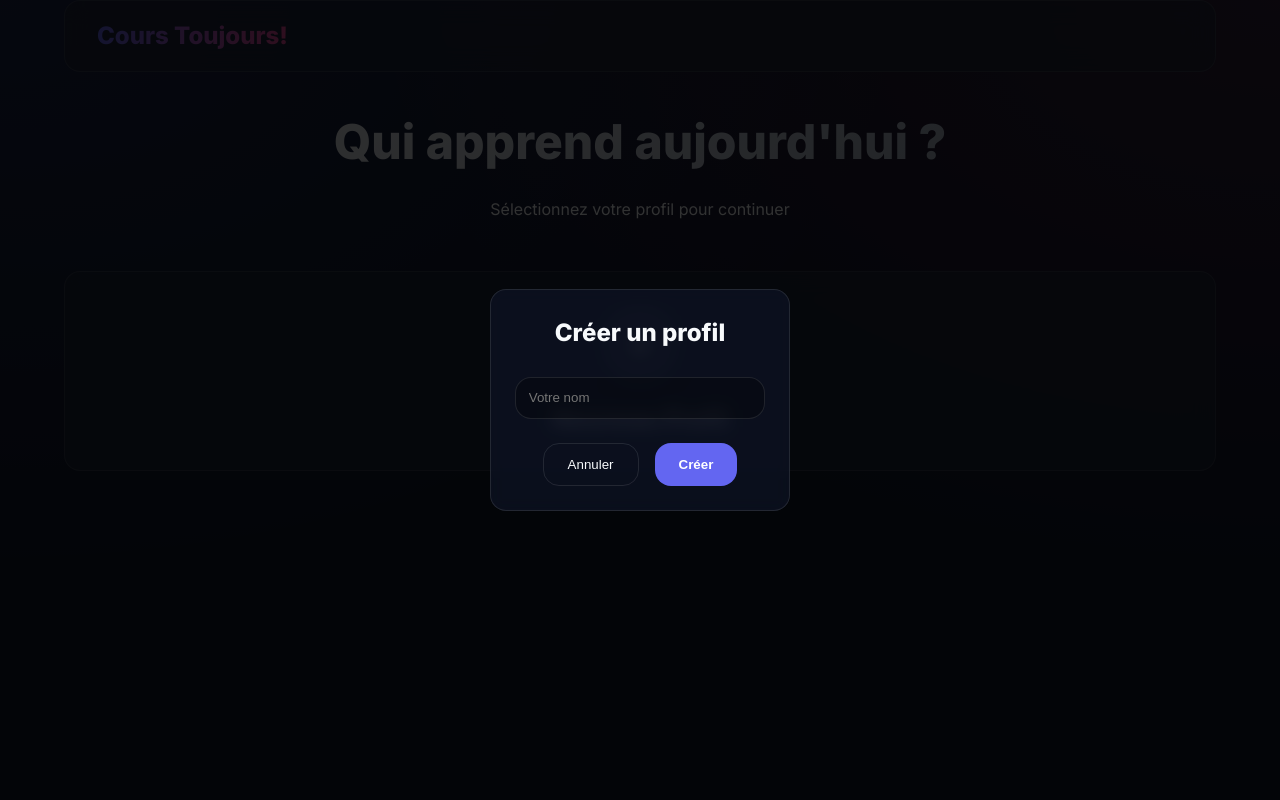
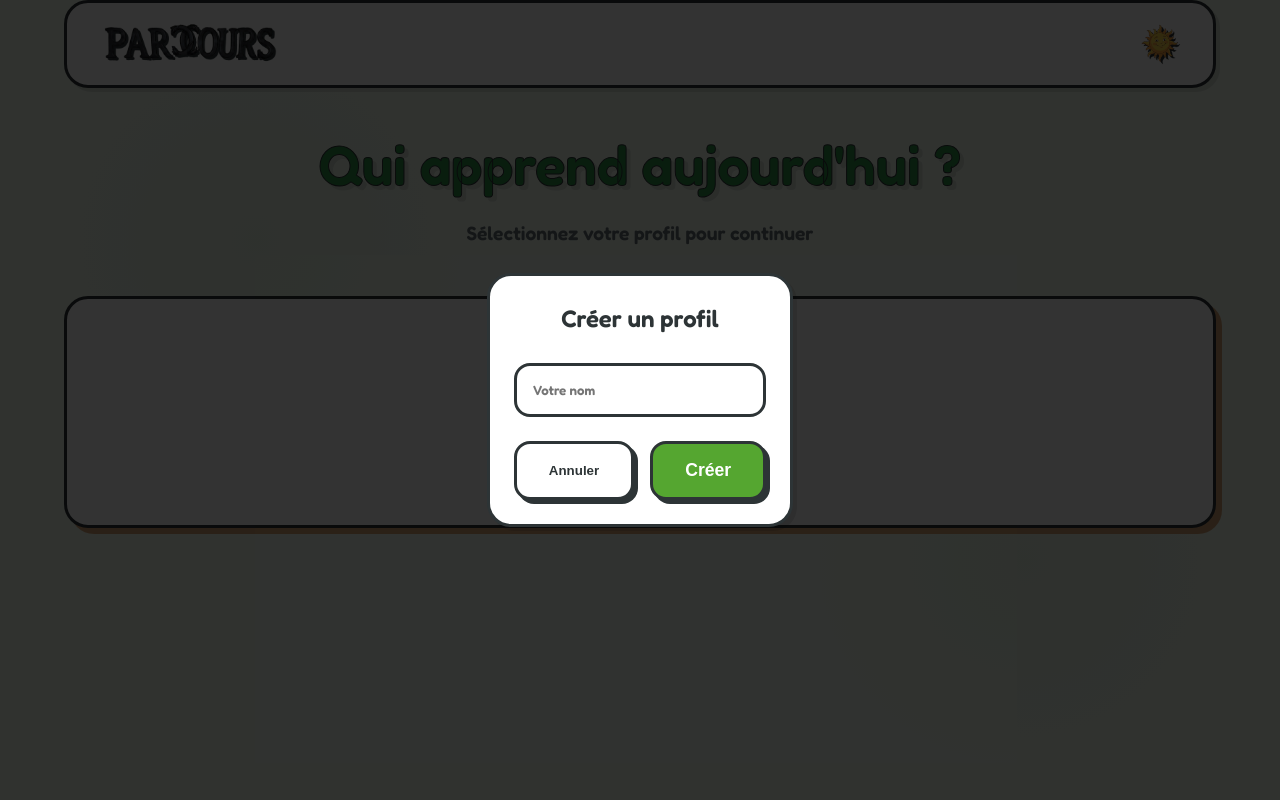
Before and after one commit to leorse/cours-toujours, a FastAPI app: page / in a window 1280 px wide, after a click that opens the changed part. Run offline with FastAPI, Linux system fonts and the light colour scheme.

Commit message:
ajout d'une theme nature

```diff
--- a/content/cours.yaml
+++ b/content/cours.yaml
@@ -1,3 +1,8 @@
 cours:
+ - events:
+   - conditions: first_view
+     type: dialogue
+     id: intro_mul_dialogue
+     content: "calculs/dialogue_intro.yaml"
  - page: maths/route_math.yaml
  - page: fourre_tout/route_test.yaml
--- a/content/maths/calculs/dialogue_intro.yaml
+++ b/content/maths/calculs/dialogue_intro.yaml
@@ -1,6 +1,5 @@
 dialogue:
   - id: intro_gribouille
-  - conditions: first_view
   - page: "Bienvenue dans ton parcours de **Mathématiques**, Un voyage au cœur de la base de toutes les **sciences**."
     image: "gribouille_coucou.png"
   - page: "On a un beau programme devant nous, conçu pour faire de toi un expert de la **précision**."
--- a/content/maths/route_math.yaml
+++ b/content/maths/route_math.yaml
@@ -5,10 +5,12 @@ road:
     title: "Le Concept de Multiplication"
     pages:
       - type: dialogue
+        id: intro_mul_dialogue
+        conditions:
+          - first_view
         content: "calculs/dialogue_intro.yaml"
       - type: "cours"
         content: "calculs/multiplications.md"
-
 
   # 2. Les Tables de 1 à 10 (Expansion automatique)
   - id: sequence_tables
--- a/src/main.py
+++ b/src/main.py
@@ -7,7 +7,7 @@ from sqlmodel import Session, select
 from typing import List, Optional
 
 from src.database import create_db_and_tables, get_session
-from src.models import User, Subject, Course, SubjectProgress, SubmitRequest, RoadStep, RoadStepProgress, TestSubmitRequest
+from src.models import User, Subject, Course, SubjectProgress, SubmitRequest, RoadStep, RoadStepProgress, TestSubmitRequest, UserEvent, Event
 from src.content_manager import ContentManager
 from src.test_generator import TestGenerator
 from src.fraction_generator import FractionGenerator
@@ -17,6 +17,19 @@ from src.exercise_engine import ExerciseEngine
 import re
 import time
 import random
+
+def check_global_events(user: User, session: Session) -> Optional[Event]:
+    events = ContentManager.get_events()
+    for event in events:
+        if event.conditions == "first_view":
+            # Check if user has seen it
+            seen = session.exec(select(UserEvent).where(
+                UserEvent.user_id == user.id,
+                UserEvent.event_id == event.id
+            )).first()
+            if not seen:
+                return event
+    return None
 
 def smart_compare(user_val, correct_val, ex_type: Optional[str] = None):
     """
@@ -67,7 +80,7 @@ async def lifespan(app: FastAPI):
     ContentManager.load_all()
     yield
 
-app = FastAPI(title="Cours Toujours!", lifespan=lifespan)
+app = FastAPI(title="Parcours", lifespan=lifespan)
 
 # Mount Static & Templates
 app.mount("/static", StaticFiles(directory="static"), name="static")
@@ -128,6 +141,11 @@ def dashboard(request: Request, session: Session = Depends(get_session), user: U
     # Get progress dict {subject_id: total_score}
     progress_entries = session.exec(select(SubjectProgress).where(SubjectProgress.user_id == user.id)).all()
     progress = {p.subject_id: p.score for p in progress_entries}
+
+    # Check global events
+    evt = check_global_events(user, session)
+    if evt:
+        return RedirectResponse(url=f"/event/{evt.id}")
 
     return templates.TemplateResponse("dashboard.html", {
         "request": request,
@@ -519,6 +537,61 @@ def flash_page(subject_id: str, request: Request, session: Session = Depends(get
         "exercises": exercises
     })
 
+@app.get("/event/{event_id}", response_class=HTMLResponse)
+def event_page(event_id: str, request: Request, session: Session = Depends(get_session), user: User = Depends(get_current_user)):
+    if not user:
+        return RedirectResponse(url="/")
+
+    event = ContentManager.get_event(event_id)
+    if not event:
+        return RedirectResponse(url="/dashboard")
+
+    # Mark as seen
+    seen = session.exec(select(UserEvent).where(
+        UserEvent.user_id == user.id,
+        UserEvent.event_id == event_id
+    )).first()
+
+    if not seen:
+        ue = UserEvent(user_id=user.id, event_id=event_id, timestamp=time.time())
+        session.add(ue)
+        session.commit()
+
+    if event.type == "dialogue":
+        # Search for dialogue content
+        dialogue_content = None
+        # 1. Try direct path
+        dialogue_content = ContentManager.get_dialogue("global", event.content)
+
+        # 2. Try in subjects
+        if not dialogue_content:
+            for sub in ContentManager.get_subjects():
+                dialogue_content = ContentManager.get_dialogue(sub.id, event.content)
+                if dialogue_content: break
+
+        if not dialogue_content:
+             return RedirectResponse(url="/dashboard")
+
+        # Create dummy step for template
+        dummy_step = type('obj', (object,), {
+            "id": event.id,
+            "title": "Introduction", # Could be added to Event model
+            "subject_id": "global",
+            "type": "dialogue",
+            "pages": []
+        })
+
+        return templates.TemplateResponse("dialogue.html", {
+            "request": request,
+            "user": user,
+            "step": dummy_step,
+            "dialogue": dialogue_content,
+            "next_url": "/dashboard"
+        })
+
+    return RedirectResponse(url="/dashboard")
+
+
 # --- Admin Routes ---
 
 @app.get("/admin/reset_all")
@@ -649,12 +722,15 @@ def debug_dashboard(request: Request, session: Session = Depends(get_session), u
             grouped_templates[subject_id] = []
         grouped_templates[subject_id].append(t)
 
+    dialogues = [e for e in ContentManager.get_events() if e.type == "dialogue"]
+
     return templates.TemplateResponse("debug.html", {
         "request": request,
         "user": user,
         "users": users,
         "grouped_templates": grouped_templates,
-        "subjects": subjects
+        "subjects": subjects,
+        "dialogues": dialogues
     })
 
 @app.get("/debug/test/{mode}/{template_id}", response_class=HTMLResponse)
--- a/static/css/style.css
+++ b/static/css/style.css
@@ -1,17 +1,29 @@
+@import url('https://fonts.googleapis.com/css2?family=Fredoka:wght@400;600&display=swap');
+
 :root {
-    --primary: #6366f1;
-    --primary-hover: #4f46e5;
-    --secondary: #ec4899;
-    --background: #0f172a;
-    --surface: rgba(30, 41, 59, 0.7);
-    --surface-hover: rgba(51, 65, 85, 0.8);
-    --text: #f8fafc;
-    --text-muted: #94a3b8;
-    --success: #10b981;
-    --error: #ef4444;
-    --glass-border: rgba(255, 255, 255, 0.1);
-    --radius: 1rem;
-    --font-main: 'Inter', system-ui, -apple-system, sans-serif;
+    --primary: #55a630;
+    /* Leaf Green */
+    --primary-dark: #2b9348;
+    --primary-hover: #80b918;
+    --secondary: #d4a373;
+    /* Path Sand */
+    --background: #f1faee;
+    /* Soft Cream */
+    --surface: #ffffff;
+    --surface-hover: #e9ecef;
+    --text: #2d3436;
+    /* Dark Grey */
+    --text-muted: #636e72;
+    --success: #2ecc71;
+    --error: #e74c3c;
+    --accent: #a29bfe;
+    /* Flower Purple */
+    --border-width: 3px;
+    --bold-shadow: 4px 4px 0px rgba(0, 0, 0, 0.1);
+    --font-main: 'Fredoka', 'Inter', system-ui, sans-serif;
+    --radius: 1.5rem;
+    --glass-border: #2d3436;
+    /* Using dark solid borders instead */
 }
 
 * {
@@ -23,8 +35,8 @@
 body {
     background-color: var(--background);
     background-image:
-        radial-gradient(at 0% 0%, rgba(99, 102, 241, 0.15) 0px, transparent 50%),
-        radial-gradient(at 100% 0%, rgba(236, 72, 153, 0.15) 0px, transparent 50%);
+        radial-gradient(circle at 20% 30%, rgba(85, 166, 48, 0.05) 0%, transparent 20%),
+        radial-gradient(circle at 80% 70%, rgba(85, 166, 48, 0.05) 0%, transparent 20%);
     background-attachment: fixed;
     color: var(--text);
     font-family: var(--font-main);
@@ -32,20 +44,28 @@ body {
     min-height: 100vh;
 }
 
-/* Glassmorphism Utilities */
-.glass {
+/* Cartoon Utilities */
+.cartoon-block {
     background: var(--surface);
-    backdrop-filter: blur(12px);
-    -webkit-backdrop-filter: blur(12px);
-    border: 1px solid var(--glass-border);
+    border: var(--border-width) solid var(--text);
     border-radius: var(--radius);
+    box-shadow: var(--bold-shadow);
+    transition: transform 0.1s, box-shadow 0.1s;
 }
 
+.cartoon-block:hover {
+    transform: translate(-2px, -2px);
+    box-shadow: 6px 6px 0px rgba(0, 0, 0, 0.15);
+}
+
+.glass,
 .glass-panel {
-    background: rgba(15, 23, 42, 0.6);
-    backdrop-filter: blur(8px);
-    border: 1px solid var(--glass-border);
+    background: var(--surface);
+    border: var(--border-width) solid var(--text);
     border-radius: var(--radius);
+    box-shadow: var(--bold-shadow);
+    backdrop-filter: none;
+    -webkit-backdrop-filter: none;
     padding: 1.5rem;
 }
 
@@ -62,16 +82,30 @@ body {
     align-items: center;
     padding: 1rem 0;
     margin-bottom: 2rem;
+    background: var(--surface) !important;
+}
+
+body.dark-mode {
+    --primary: #55a630;
+    --primary-dark: #2b9348;
+    --primary-hover: #80b918;
+    --secondary: #a87e58;
+    --background: #1e1e2e;
+    --surface: #2b2b3d;
+    --surface-hover: #353549;
+    --text: #f1faee;
+    --text-muted: #b2b2b2;
+    --glass-border: #f1faee;
 }
 
 .logo {
-    font-size: 1.5rem;
+    font-size: 2rem;
     font-weight: 800;
-    background: linear-gradient(to right, var(--primary), var(--secondary));
-    -webkit-background-clip: text;
-    background-clip: text;
-    -webkit-text-fill-color: transparent;
+    color: var(--primary);
     text-decoration: none;
+    -webkit-text-stroke: 1px var(--text);
+    filter: drop-shadow(2px 2px 0px var(--text));
+    letter-spacing: 1px;
 }
 
 .user-snippet {
@@ -107,59 +144,70 @@ body {
     align-items: center;
     text-decoration: none;
     color: var(--text);
-    transition: transform 0.2s, background 0.2s;
     cursor: pointer;
     padding: 2rem;
+    background: var(--surface);
+    border: 3px solid var(--text);
+    border-radius: var(--radius);
+    box-shadow: 6px 6px 0px var(--secondary);
+    transition: all 0.2s;
 }
 
 .profile-card:hover {
-    transform: translateY(-5px);
-    background: var(--surface-hover);
+    transform: translate(-4px, -4px);
+    box-shadow: 10px 10px 0px var(--secondary);
 }
 
 .profile-avatar {
-    width: 80px;
-    height: 80px;
+    width: 100px;
+    height: 100px;
     border-radius: 50%;
-    background: linear-gradient(135deg, var(--primary), var(--secondary));
+    background: var(--accent);
+    border: 3px solid var(--text);
     display: flex;
     align-items: center;
     justify-content: center;
-    font-size: 2rem;
+    font-size: 3rem;
     font-weight: bold;
-    margin-bottom: 1rem;
-    box-shadow: 0 4px 20px rgba(0, 0, 0, 0.3);
+    margin-bottom: 1.5rem;
+    box-shadow: 4px 4px 0px var(--text);
 }
 
 /* Subjects Grid */
 .subject-grid {
     display: grid;
     grid-template-columns: repeat(auto-fill, minmax(300px, 1fr));
-    gap: 1.5rem;
+    gap: 2rem;
 }
 
 .subject-card {
     text-decoration: none;
     color: var(--text);
+    background: var(--surface);
+    border: 3px solid var(--text);
+    border-radius: var(--radius);
+    box-shadow: 6px 6px 0px var(--primary);
+    padding: 2rem;
     transition: all 0.2s;
 }
 
 .subject-card:hover {
-    border-color: var(--primary);
-    transform: translateY(-2px);
+    transform: translate(-4px, -4px);
+    box-shadow: 10px 10px 0px var(--primary);
 }
 
 .progress-bar {
-    background: rgba(255, 255, 255, 0.1);
-    height: 8px;
-    border-radius: 4px;
-    margin-top: 1rem;
+    background: var(--surface-hover);
+    height: 14px;
+    border-radius: 7px;
+    border: 2px solid var(--text);
+    margin-top: 1.5rem;
     overflow: hidden;
 }
 
 .progress-fill {
     height: 100%;
-    background: linear-gradient(90deg, var(--primary), var(--secondary));
+    background: var(--primary);
     width: 0%;
     transition: width 1s ease-out;
 }
@@ -286,156 +317,98 @@ body {
     justify-content: center;
     cursor: pointer;
     z-index: 10;
-    transition: all 0.2s;
-}
-
-#toggle-exercises-btn:hover {
-    background: var(--primary);
-    border-color: var(--primary);
-}
-
-.exercise-card {
-    display: flex;
-    flex-direction: column;
-    gap: 1rem;
-}
-
-/* Drag and Drop Styles */
-.draggable-item {
-    padding: 0.5rem 1rem;
-    background: rgba(255, 255, 255, 0.1);
-    border: 1px solid var(--glass-border);
-    border-radius: 6px;
-    cursor: grab;
-    display: inline-block;
-    margin: 0.2rem;
-}
-
-.draggable-item:active {
-    cursor: grabbing;
-}
-
-.drop-zone {
-    display: inline-block;
-    min-width: 60px;
-    min-height: 1.5em;
-    border: 2px dashed var(--text-muted);
-    border-radius: 6px;
-    vertical-align: middle;
-    margin: 0 0.5rem;
-    text-align: center;
-    padding: 0 0.5rem;
-}
-
-.drop-zone.drag-over {
-    border-color: var(--primary);
-    background: rgba(99, 102, 241, 0.1);
-}
-
-.drop-zone.filled {
-    border-style: solid;
-    border-color: var(--success);
-    color: var(--success);
-}
-
-.fraction-layout {
-    display: inline-flex;
-    flex-direction: column;
-    align-items: center;
-    justify-content: center;
-    vertical-align: middle;
-    margin: 0 1rem;
-}
-
-.fraction-line {
-    width: 100%;
-    min-width: 50px;
-    height: 2px;
-    background-color: var(--text);
-    margin: 0.2rem 0;
+    box-shadow: 2px 2px 0px var(--text);
 }
 
 .option-btn {
-    background: rgba(255, 255, 255, 0.05);
-    border: 1px solid var(--glass-border);
-    padding: 1rem;
-    border-radius: var(--radius);
+    background: var(--surface);
+    border: 3px solid var(--text);
+    padding: 1.2rem;
+    border-radius: 1rem;
     color: var(--text);
+    font-weight: 600;
     cursor: pointer;
-    text-align: left;
     transition: all 0.2s;
+    box-shadow: 4px 4px 0px var(--text);
 }
 
 .option-btn:hover {
-    background: rgba(255, 255, 255, 0.1);
-    border-color: var(--primary);
+    transform: translate(-2px, -2px);
+    box-shadow: 6px 6px 0px var(--text);
 }
 
 .option-btn.selected {
     background: var(--primary);
-    border-color: var(--primary);
+    color: #fff;
 }
 
 .btn-primary {
     background: var(--primary);
     color: white;
-    border: none;
-    padding: 0.8rem 1.5rem;
-    border-radius: var(--radius);
-    font-weight: 600;
+    border: 3px solid var(--text);
+    padding: 1rem 2rem;
+    border-radius: 1rem;
+    font-weight: 800;
+    font-size: 1.1rem;
     cursor: pointer;
-    transition: background 0.2s;
+    box-shadow: 4px 4px 0px var(--text);
+    transition: all 0.1s;
 }
 
-.btn-primary:hover {
-    background: var(--primary-hover);
+.btn-primary:active {
+    transform: translate(2px, 2px);
+    box-shadow: 2px 2px 0px var(--text);
 }
 
 .btn-secondary {
-    background: transparent;
-    border: 1px solid var(--glass-border);
+    background: var(--surface);
+    border: 3px solid var(--text);
     color: var(--text);
-    padding: 0.8rem 1.5rem;
-    border-radius: var(--radius);
+    padding: 1rem 2rem;
+    border-radius: 1rem;
+    font-weight: 600;
     cursor: pointer;
-    transition: background 0.2s;
-}
-
-.btn-secondary:hover {
-    background: rgba(255, 255, 255, 0.05);
+    box-shadow: 4px 4px 0px var(--text);
 }
 
 /* Animations */
-@keyframes fadeIn {
-    from {
+@keyframes bounceIn {
+    0% {
+        transform: scale(0.9);
         opacity: 0;
-        transform: translateY(10px);
     }
 
-    to {
+    60% {
+        transform: scale(1.05);
         opacity: 1;
-        transform: translateY(0);
-    }
-}
-
-@keyframes pulse-gold {
-    0% {
-        box-shadow: 0 0 0 0 rgba(245, 158, 11, 0.4);
-    }
-
-    70% {
-        box-shadow: 0 0 0 15px rgba(245, 158, 11, 0);
     }
 
     100% {
-        box-shadow: 0 0 0 0 rgba(245, 158, 11, 0);
+        transform: scale(1);
     }
 }
 
 .animate-fade-in {
-    animation: fadeIn 0.5s ease-out forwards;
+    animation: bounceIn 0.4s ease-out forwards;
 }
 
-.animate-pulse-gold {
-    animation: pulse-gold 2s infinite;
+/* Drag and Drop Cartoon Style */
+.draggable-item {
+    background: var(--surface);
+    border: 2px solid var(--text);
+    padding: 0.6rem 1.2rem;
+    border-radius: 0.8rem;
+    font-weight: 600;
+    box-shadow: 3px 3px 0px var(--text);
 }
+
+.drop-zone {
+    border: 3px dashed var(--secondary);
+    background: rgba(212, 163, 115, 0.1);
+    border-radius: 0.8rem;
+}
+
+.drop-zone.drag-over {
+    border-color: var(--primary);
+    background: rgba(85, 166, 48, 0.1);
+}
--- a/templates/base.html
+++ b/templates/base.html
@@ -4,7 +4,7 @@
 <head>
     <meta charset="UTF-8">
     <meta name="viewport" content="width=device-width, initial-scale=1.0">
-    <title>{% block title %}Cours Toujours!{% endblock %}</title>
+    <title>{% block title %}Parcours{% endblock %}</title>
 
     <!-- Fonts -->
     <link rel="preconnect" href="https://fonts.googleapis.com">
@@ -33,20 +33,31 @@
 <body>
     <div class="container">
         <nav class="navbar glass" style="padding: 1rem 2rem;">
-            <a href="/" class="logo">Cours Toujours!</a>
+            <a href="/" class="logo">
+                <img src="/static/images/logo.png" alt="Parcours" style="height: 50px; display: block;">
+            </a>
+            <div style="display: flex; align-items: center; gap: 1rem;">
+                <button id="theme-toggle" aria-label="Changer le thème" style="background: none; border: none; cursor: pointer; transition: transform 0.2s;" onmouseover="this.style.transform='scale(1.1)'" onmouseout="this.style.transform='scale(1)'">
+                    <img id="theme-icon" src="/static/images/soleil.png" alt="Mode" style="width: 40px; height: 40px; filter: drop-shadow(2px 2px 0px var(--text));">
+                </button>
+
                 {% if user %}
                 <div class="user-snippet">
                     <div class="user-avatar-small">{{ user.username[0].upper() }}</div>
                     <span>{{ user.username }} <small class="text-muted">(Lvl {{ (user.total_xp // 100) + 1
                             }})</small></span>
                     {% if user.is_admin %}
-                <span class="badge badge-admin" style="background: var(--error); padding: 2px 6px; border-radius: 4px; font-size: 0.7rem; margin-left: 0.5rem;">ADMIN</span>
-                <a href="/admin/validate_all" style="font-size: 0.8rem; color: var(--success); margin-left:1rem;">Tout Valider</a>
-                <a href="/admin/reset_all" style="font-size: 0.8rem; color: var(--error); margin-left:1rem;">Tout Reset</a>
+                    <span class="badge badge-admin"
+                        style="background: var(--error); padding: 2px 6px; border-radius: 4px; font-size: 0.7rem; margin-left: 0.5rem;">ADMIN</span>
+                    <a href="/admin/validate_all" style="font-size: 0.8rem; color: var(--success); margin-left:1rem;">Tout
+                        Valider</a>
+                    <a href="/admin/reset_all" style="font-size: 0.8rem; color: var(--error); margin-left:1rem;">Tout
+                        Reset</a>
                     {% endif %}
                     <a href="/logout" style="font-size: 0.8rem; color: var(--text-muted); margin-left:1rem;">Déconnexion</a>
                 </div>
                 {% endif %}
+            </div>
         </nav>
 
         <main id="main-content">
@@ -55,6 +66,40 @@
     </div>
 
     {% block scripts %}{% endblock %}
+
+    <script>
+        document.addEventListener('DOMContentLoaded', () => {
+            const themeToggle = document.getElementById('theme-toggle');
+            const themeIcon = document.getElementById('theme-icon');
+            const body = document.body;
+
+            // Load saved theme
+            const savedTheme = localStorage.getItem('theme');
+
+            // Check if user has a preference or if system is dark
+            // But default is light as per prompt "current theme is light mode"
+            if (savedTheme === 'dark') {
+                body.classList.add('dark-mode');
+                themeIcon.src = '/static/images/lune.png';
+            } else {
+                // Default Light
+                 themeIcon.src = '/static/images/soleil.png';
+            }
+
+            themeToggle.addEventListener('click', () => {
+                body.classList.toggle('dark-mode');
+                const isDark = body.classList.contains('dark-mode');
+
+                if (isDark) {
+                    themeIcon.src = '/static/images/lune.png';
+                    localStorage.setItem('theme', 'dark');
+                } else {
+                    themeIcon.src = '/static/images/soleil.png';
+                    localStorage.setItem('theme', 'light');
+                }
+            });
+        });
+    </script>
 </body>
 
 </html>
--- a/templates/dashboard.html
+++ b/templates/dashboard.html
@@ -1,10 +1,10 @@
 {% extends "base.html" %}
 
-{% block title %}Tableau de bord - Cours Toujours!{% endblock %}
+{% block title %}Dashboard - Parcours{% endblock %}
 
 {% block content %}
-<header style="margin-bottom: 3rem;">
-    <h1 style="font-size: 2.5rem; margin-bottom: 0.5rem;">C'est l'heure d'apprendre ! 🚀</h1>
+<header style="margin-bottom: 3rem; border-bottom: 3px solid var(--text); padding-bottom: 1rem;">
+    <h1 style="color: var(--primary-dark);">Bonjour, {{ user.username }} ! 🌳</h1>
     <p style="color: var(--text-muted);">Voici tes matières pour aujourd'hui.</p>
 </header>
 
--- a/templates/flash.html
+++ b/templates/flash.html
@@ -1,6 +1,6 @@
 {% extends "base.html" %}
 
-{% block title %}FLASH : {{ course.title }} - Cours Toujours!{% endblock %}
+{% block title %}FLASH : Mode Flash - Parcours{% endblock %}
 
 {% block head %}
 <style>
--- a/templates/index.html
+++ b/templates/index.html
@@ -1,14 +1,15 @@
 {% extends "base.html" %}
 
-{% block title %}Accueil - Cours Toujours!{% endblock %}
+{% block title %}Accueil - Parcours{% endblock %}
 
 {% block content %}
 <div style="text-align: center; margin-bottom: 3rem;">
     <h1
-        style="font-size: 3rem; margin-bottom: 1rem; background: linear-gradient(135deg, #fff 0%, #94a3b8 100%); -webkit-background-clip: text; -webkit-text-fill-color: transparent;">
+        style="font-size: 3.5rem; margin-bottom: 0.5rem; color: var(--primary-dark); -webkit-text-stroke: 1px var(--text); filter: drop-shadow(4px 4px 0px rgba(0,0,0,0.1));">
         Qui apprend aujourd'hui ?
     </h1>
-    <p class="text-muted">Sélectionnez votre profil pour continuer</p>
+    <p style="font-weight: 600; color: var(--text-muted); font-size: 1.2rem;">Sélectionnez votre profil pour continuer
+    </p>
 </div>
 
 <div class="profile-grid">
@@ -26,7 +27,7 @@
     <div class="glass profile-card animate-fade-in" style="animation-delay: {{ users|length * 100 }}ms"
         onclick="document.getElementById('new-profile-form').style.display = 'flex'">
         <div class="profile-avatar"
-            style="background: rgba(255,255,255,0.1); border: 2px dashed rgba(255,255,255,0.2);">
+            style="background: #fff; border: 3px dashed var(--text); color: var(--text); box-shadow: none;">
             +
         </div>
         <h2>Nouveau Profil</h2>
@@ -39,7 +40,7 @@
     <form action="/users/" method="post" class="glass-panel" style="min-width: 300px; text-align: center;">
         <h2 style="margin-bottom: 1.5rem;">Créer un profil</h2>
         <input type="text" name="username" placeholder="Votre nom" required
-            style="width: 100%; padding: 0.8rem; margin-bottom: 1.5rem; background: rgba(0,0,0,0.3); border: 1px solid var(--glass-border); color: white; border-radius: var(--radius);">
+            style="width: 100%; padding: 1rem; margin-bottom: 1.5rem; background: #fff; border: 3px solid var(--text); color: var(--text); border-radius: 1rem; font-family: inherit; font-weight: 600;">
         <div style="display: flex; gap: 1rem; justify-content: center;">
             <button type="button" class="btn-secondary"
                 onclick="document.getElementById('new-profile-form').style.display = 'none'">Annuler</button>
--- a/templates/subject.html
+++ b/templates/subject.html
@@ -1,6 +1,6 @@
 {% extends "base.html" %}
 
-{% block title %}{{ subject.name }} - Cours Toujours! {% endblock %}
+{% block title %}{{ subject.name }} - Parcours{% endblock %}
 
 {% block content %}
 <header style="margin-bottom: 3rem; display: flex; align-items: center; gap: 1rem;">
--- a/templates/test.html
+++ b/templates/test.html
@@ -1,6 +1,6 @@
 {% extends "base.html" %}
 
-{% block title %}Entraînement: {{ step.title }} - Cours Toujours!{% endblock %}
+{% block title %}{{ step.title }} - Parcours{% endblock %}
 
 {% block content %}
 <div class="test-container" style="max-width: 900px; margin: 2rem auto; padding: 0 1rem;">
--- a/templates/unit.html
+++ b/templates/unit.html
@@ -1,6 +1,6 @@
 {% extends "base.html" %}
 
-{% block title %}{{ step.title }} - Cours Toujours!{% endblock %}
+{% block title %}{{ step.title }} - Parcours{% endblock %}
 
 {% block content %}
 <div class="unit-container">
```
Also changed, not shown: other parts of static/css/style.css (+41 -55 lines), src/content_manager.py (+24 -1 lines), src/models.py (+14 -0 lines), templates/debug.html (+47 -8 lines), verify_event.py (added, +41 -0 lines), static/images/logo.png (added), static/images/lune.png (added), static/images/soleil.png (added). Lines whose indentation alone changed are shown as unchanged.
